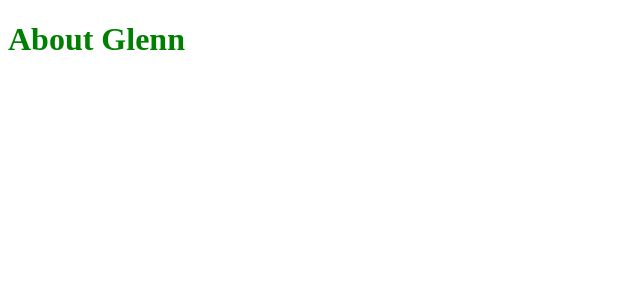
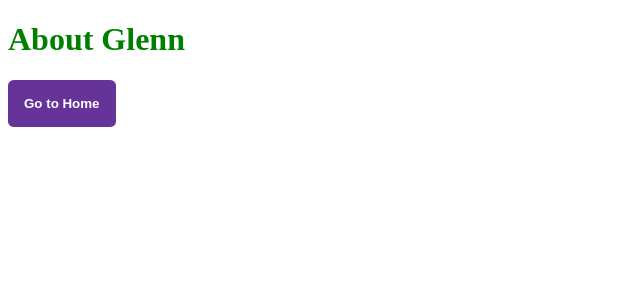
Before and after one commit to Gledros/sveltekit-course-app, a SvelteKit app: page /about in a window 1280 px wide. Shown: the top 300 px of the page, without its empty margins (0-640 px from the left). Built offline with nearby package versions, Linux system fonts and the light colour scheme.

Commit message:
use the goto function when pressing Button component

```diff
--- a/src/routes/about/+page.svelte
+++ b/src/routes/about/+page.svelte
@@ -1,8 +1,19 @@
 <script>
+	import { goto } from '$app/navigation';
+	import { Button } from '$components';
+
 	let name = 'Glenn';
 </script>
 
 <h1>About {name}</h1>
+
+<Button
+	on:click={() => {
+		goto('/');
+	}}
+>
+	Go to Home
+</Button>
 
 <style>
 	h1 {
```
